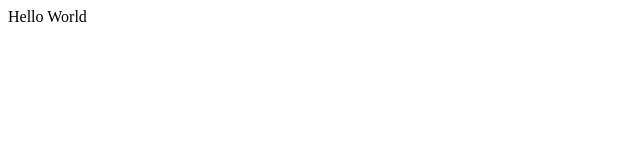
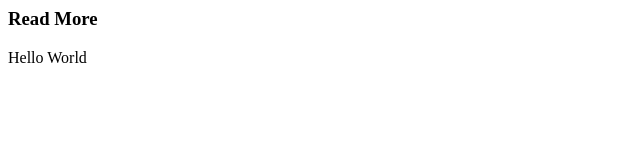
Before and after one commit to deep07-cyber/DSA, a plain HTML site: page index.html in a window 1280 px wide. Shown: the whole page, without its empty margins (0-640 px from the left). Drawn offline with Linux system fonts and the light colour scheme.

Commit message:
LastUpdate

```diff
--- a/index.html
+++ b/index.html
@@ -1 +1,2 @@
+<h3> Read More</h3>
 <p>Hello World</p>
```
